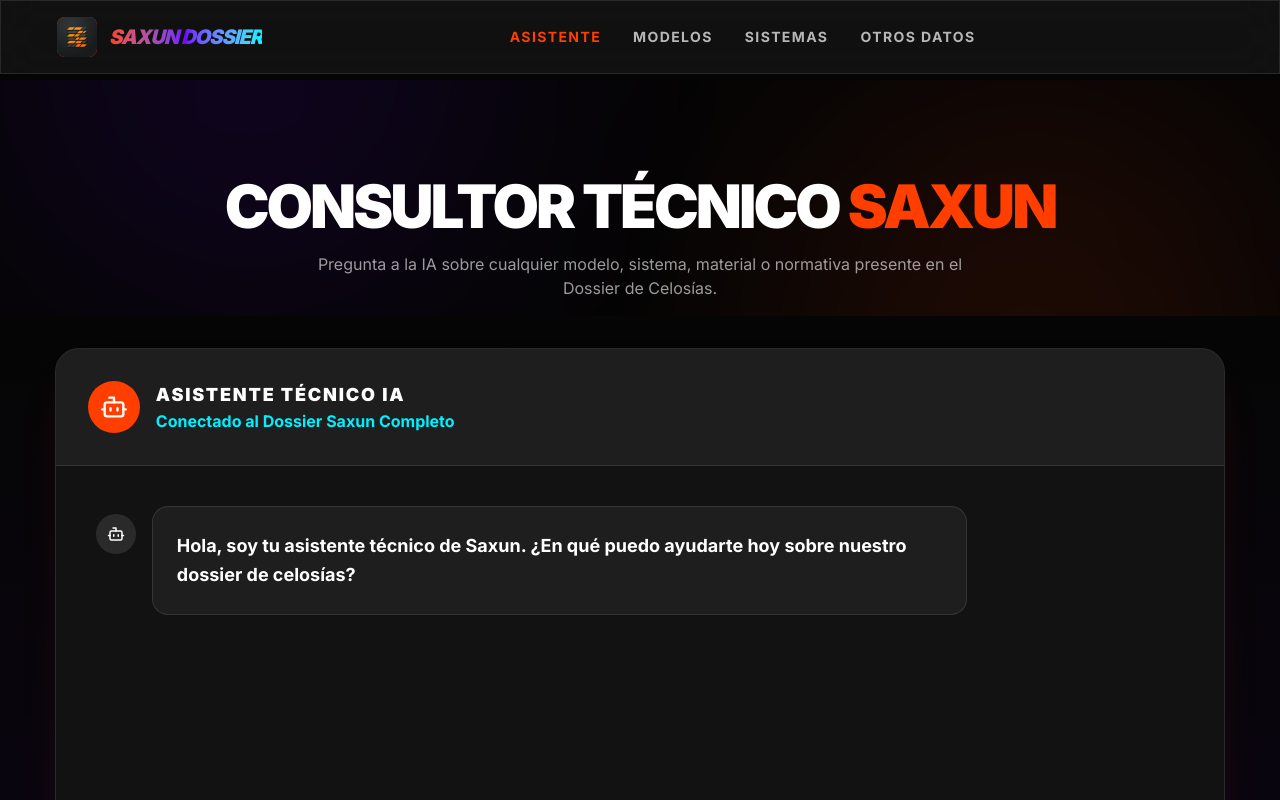
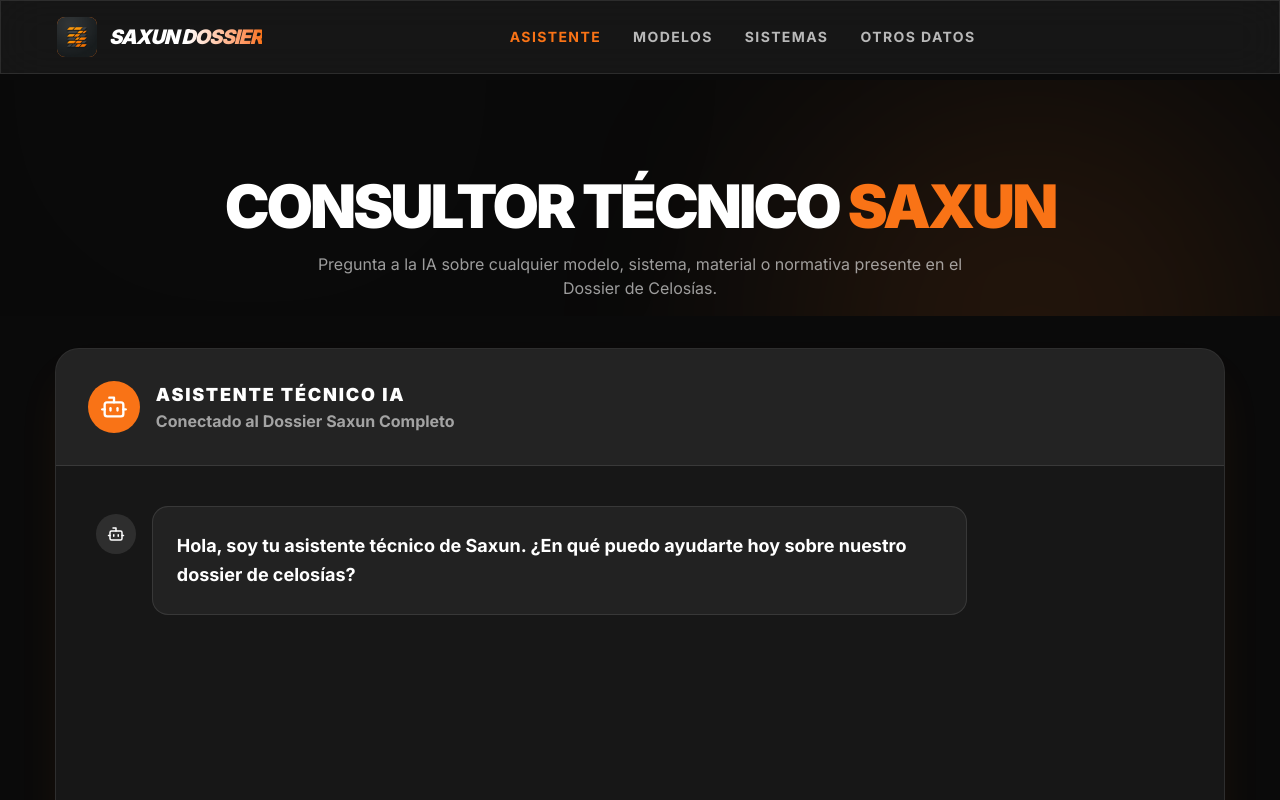
Before and after one commit to marketingSax/Saxun-Consulta-Tecnica, a Next.js app: page / in a window 1280 px wide. Shown: the top 800 px of the page. Built offline with nearby package versions, Linux system fonts and the light colour scheme.

Commit message:
UI: Aplicado estilo Dynamic Monochrome Agency

```diff
--- a/src/app/globals.css
+++ b/src/app/globals.css
@@ -2,20 +2,30 @@
 @plugin "@tailwindcss/typography";
 
 @theme {
-  --color-brand-primary: #FF3E00;
-  --color-brand-secondary: #7000FF;
-  --color-brand-accent: #00F0FF;
-  --color-brand-bg: #050505;
-  --color-brand-card: #121212;
+  --brand-primary: #f97316;
+  --brand-secondary: #0a0a0a;
+  --brand-accent: #a3a3a3;
+  --brand-surface: #171717;
+  --brand-card: #171717;
+  --text-white: #fafafa;
+  --text-muted: #737373;
+  --border-color: #262626;
+
+  --color-brand-primary: var(--brand-primary);
+  --color-brand-secondary: var(--brand-secondary);
+  --color-brand-accent: var(--brand-accent);
+  --color-brand-card: var(--brand-card);
+  --color-brand-surface: var(--brand-surface);
+  --color-brand-bg: var(--brand-secondary);
 
   --font-display: "Montserrat", sans-serif;
 }
 
 :root {
-  --background: #050505;
-  --foreground: #ffffff;
-  --primary: #FF3E00;
-  --secondary: #7000FF;
+  --background: var(--brand-secondary);
+  --foreground: var(--text-white);
+  --primary: var(--brand-primary);
+  --secondary: var(--brand-secondary);
 }
 
 @layer base {
@@ -31,7 +41,7 @@
   }
 
   .text-vibrant {
-    @apply bg-gradient-to-r from-brand-primary via-brand-secondary to-brand-accent bg-clip-text text-transparent;
+    @apply bg-gradient-to-r from-white via-white to-brand-primary bg-clip-text text-transparent;
   }
 
   .btn-vibrant {
```
Also changed, not shown: 1 other file (tests, documents, lock files or other folders).
